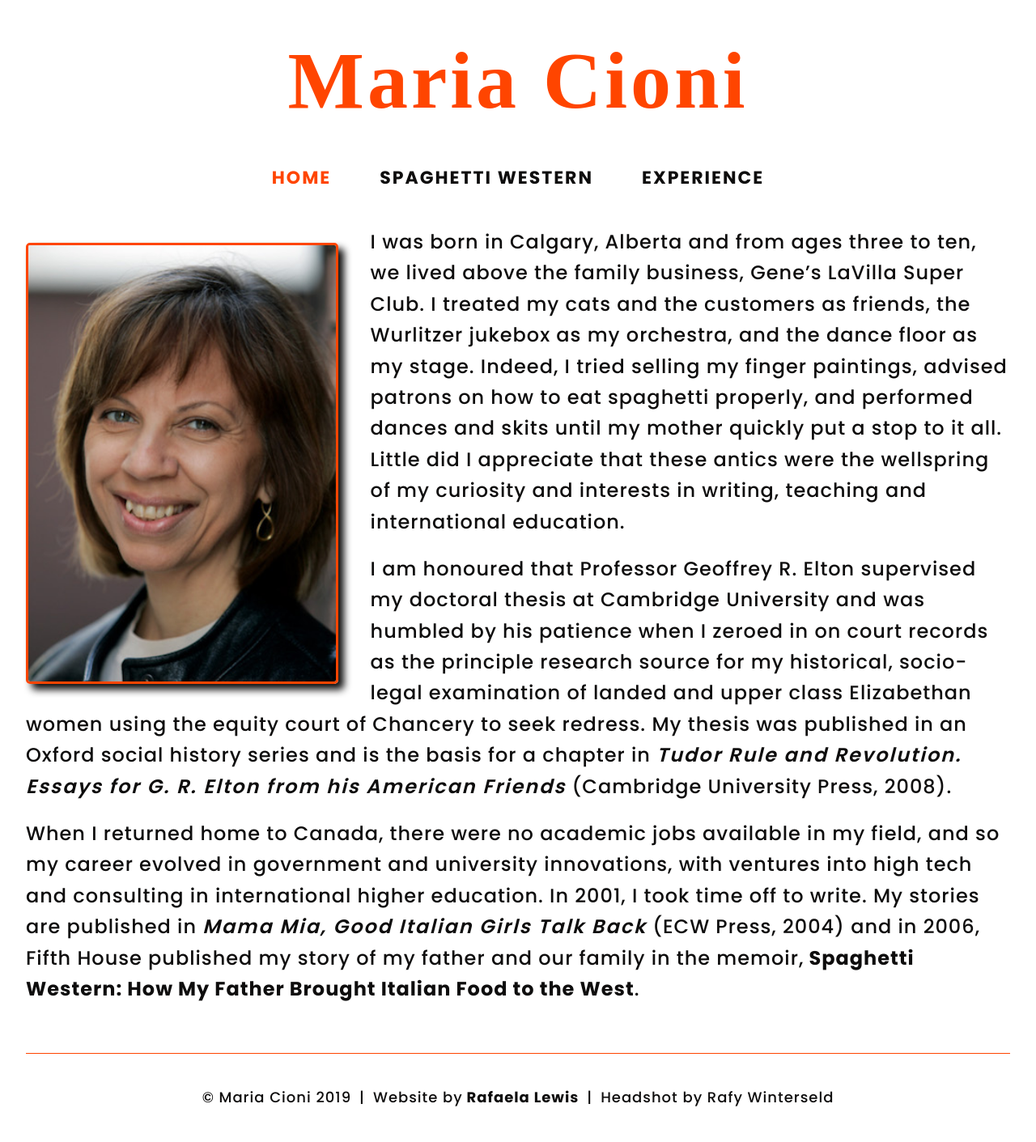
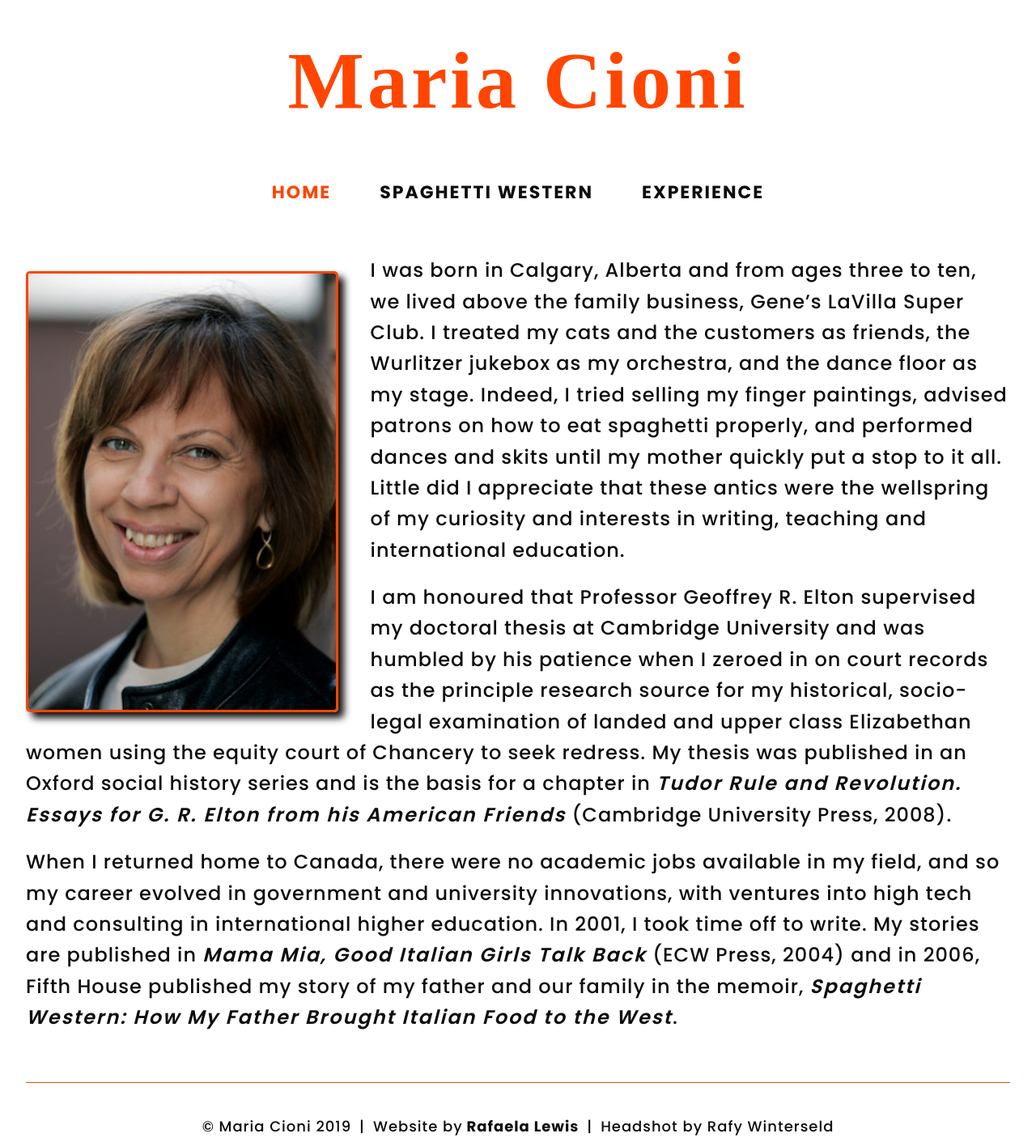
Before and after one commit to RGLewis/maria-cioni, a React (Create React App) app: page / in a window 1280 px wide. Shown: the top 1411 px of the page at 81% size. Built offline with nearby package versions, Linux system fonts and the light colour scheme; a web font is replaced by a local one.

Commit message:
final commit for May 2019

```diff
--- a/package.json
+++ b/package.json
@@ -2,6 +2,7 @@
   "name": "maria-cioni",
   "version": "0.1.0",
   "private": true,
+  "homepage": "http://www.mariacioni.com",
   "dependencies": {
     "react": "^16.8.6",
     "react-dom": "^16.8.6",
--- a/src/components/About.js
+++ b/src/components/About.js
@@ -1,5 +1,4 @@
 import React from 'react';
-import {Link} from "react-router-dom";
 import Nav from "./Nav";
 import MariaHeadshot from '../assets/maria-headshot.jpg';
 
@@ -30,8 +29,7 @@ const About = () => {
 
                         <p>I am honoured that Professor Geoffrey R. Elton supervised my doctoral thesis at Cambridge University and was humbled by his patience when I zeroed in on court records as the principle research source for my historical, socio-legal examination of landed and upper class Elizabethan women using the equity court of Chancery to seek redress. My thesis was published in an Oxford social history series and is the basis for a chapter in <span className="italic">Tudor Rule and Revolution. Essays for G. R. Elton from his American Friends</span> (Cambridge University Press, 2008).</p>
 
-                        <p> When I returned home to Canada, there were no academic jobs available in my field, and so my career evolved in government and university innovations, with ventures into high tech and consulting in international higher education. In 2001, I took time off to write. My stories are published in <span className="italic">Mama Mia, Good Italian Girls Talk Back</span> (ECW Press, 2004) and in 2006, Fifth House published my story of my father and our family in the memoir,
-                        <Link to="/spaghetti-western" className="link"> Spaghetti Western: How My Father Brought Italian Food to the West</Link>.</p>
+                        <p> When I returned home to Canada, there were no academic jobs available in my field, and so my career evolved in government and university innovations, with ventures into high tech and consulting in international higher education. In 2001, I took time off to write. My stories are published in <span className="italic">Mama Mia, Good Italian Girls Talk Back</span> (ECW Press, 2004) and in 2006, Fifth House published my story of my father and our family in the memoir, <span className="italic">Spaghetti Western: How My Father Brought Italian Food to the West</span>.</p>
                     </div>
 
                 {/* About Container ends */}
--- a/src/styles/nav.scss
+++ b/src/styles/nav.scss
@@ -25,10 +25,13 @@ nav {
             background: white;
             right: -100%;
             top: 0;
-            justify-content: space-around;
             align-items: center;
             transition: all 300ms;
         }
+    }
+
+    .nav-list-item {
+        padding: 40px 0;
     }
 
     .show-nav-list {
--- a/src/styles/sw-audio.scss
+++ b/src/styles/sw-audio.scss
@@ -33,6 +33,9 @@
 
         @include mobile {
             width: 90%;
+            margin: 0;
+            border: none;
+            border-radius: 0;
         }
     }
 }
```
Also changed, not shown: src/App.js (indentation only).
